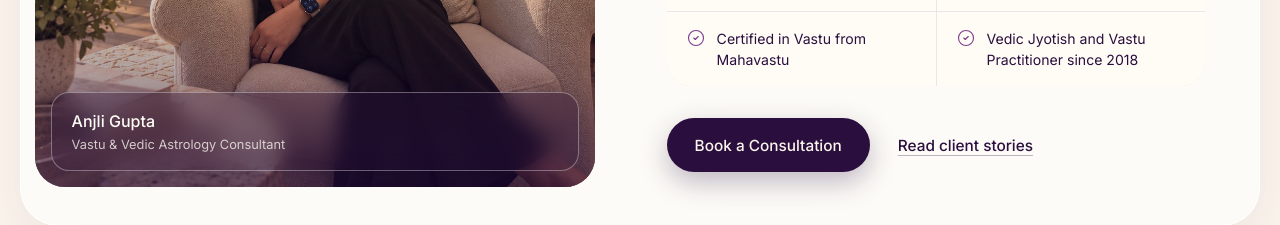
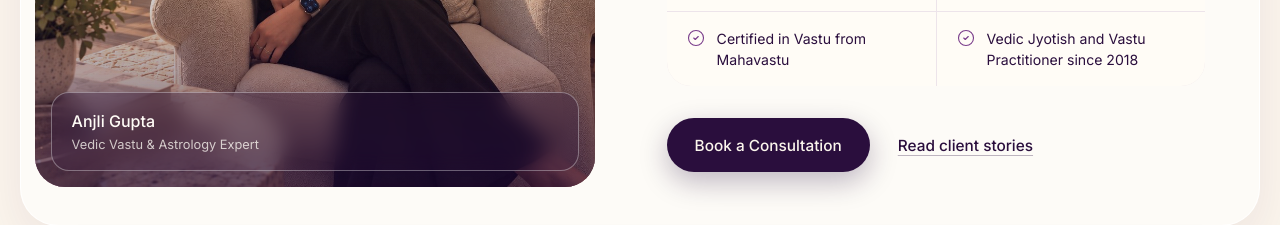
Before and after one commit to AHealingVaastu/AHealingVaastu-Website, a Next.js app: page / in a window 1280 px wide. Shown: the part 3200-3425 px from the top of the page. Built offline with nearby package versions, Linux system fonts and the light colour scheme; a web font is replaced by a local one.

Commit message:
fix: retitle Anjli as Vedic Vastu & Astrology Expert
- Update the role on the About portrait name tag

```diff
--- a/components/sections/About.tsx
+++ b/components/sections/About.tsx
@@ -30,7 +30,7 @@ export default function About() {
 
               <div className="glass absolute inset-x-4 bottom-4 z-[2] rounded-[18px] !bg-[#2A0E3D]/30 px-5 py-4 shadow-[0_12px_30px_rgba(31,10,58,0.22)]">
                 <span className="block text-[1rem] font-medium text-[#FFFCF6]">{business.consultant}</span>
-                <span className="mt-0.5 block text-[0.8rem] text-[#FFFCF6]/75">Vastu &amp; Vedic Astrology Consultant</span>
+                <span className="mt-0.5 block text-[0.8rem] text-[#FFFCF6]/75">Vedic Vastu &amp; Astrology Expert</span>
               </div>
             </div>
           </Reveal>
```
